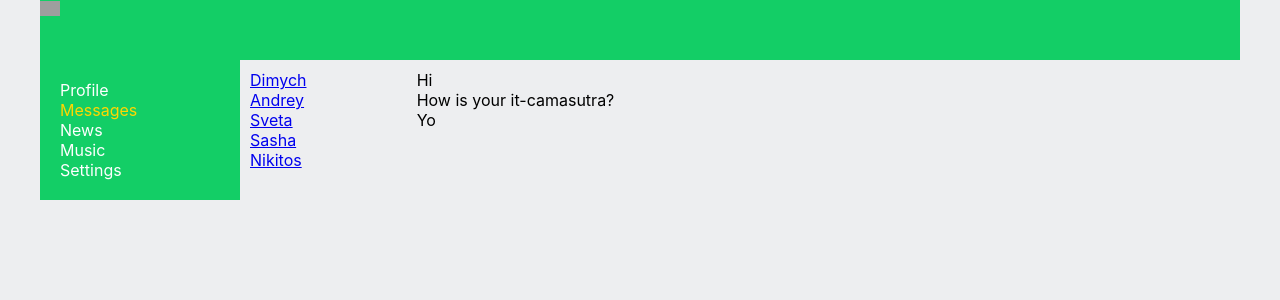
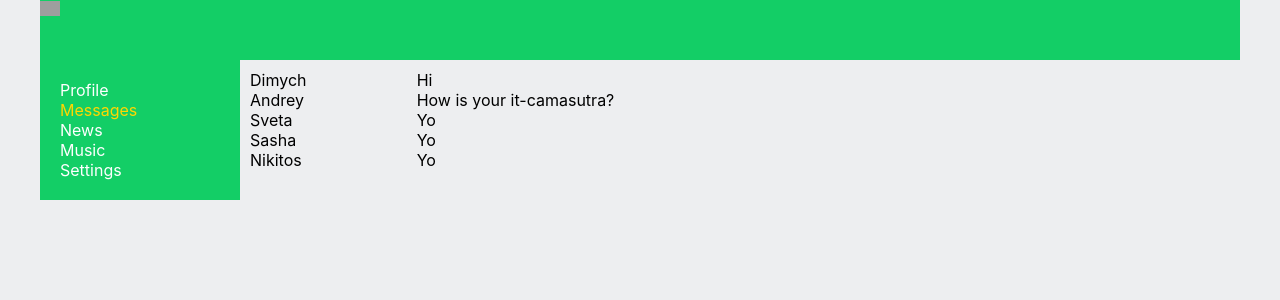
Before and after one commit to NikiShmyaps/Social-network-with-IT-KAMASUTRA, a React (Create React App) app in the folder social-network/: page /dialogs in a window 1280 px wide. Shown: the top 300 px of the page. Built offline with nearby package versions, Linux system fonts and the light colour scheme; grey boxes are pictures that could not be loaded.

Commit message:
Function map

```diff
--- a/social-network/src/components/Dialogs/Dialogs.jsx
+++ b/social-network/src/components/Dialogs/Dialogs.jsx
@@ -17,19 +17,38 @@ const Message = (props) => {
 }
 
 const Dialogs = (props) => {
+
+  let dialogs = [
+    {id:1, name: "Dimych"},
+    {id:2, name: "Andrey"},
+    {id:3, name: "Sveta"},
+    {id:4, name: "Sasha"},
+    {id:5, name: "Nikitos"}
+  ];
+
+  let messages = [
+    {id:1, message: "Hi"},
+    {id:2, message: "How is your it-camasutra?"},
+    {id:3, message: "Yo"},
+    {id:4, message: "Yo"},
+    {id:5, message: "Yo"}
+  ];
+
+  let dialogsElements = dialogs.map (
+    dialog => <DialogItem name={dialog.name} id={dialog.id}/>
+  );
+
+  let messagesElements = messages.map (
+    message => <Message message={message.message} id={message.id}/>
+  )
+
   return (
     <div className={classes.dialogs}>
       <div className={classes.dialogsItems}>
-        <DialogItem name="Dimych" id="1"/>
-        <DialogItem name="Andrey" id="2"/>
-        <DialogItem name="Sveta" id="3"/>
-        <DialogItem name="Sasha" id="4"/>
-        <DialogItem name="Nikitos" id="5"/>
+        {dialogsElements}
       </div>
       <div className={classes.messages}>
-        <Message message="Hi"/>
-        <Message message="How is your it-camasutra?"/>
-        <Message message="Yo"/>
+        {messagesElements}
       </div>
     </div>
   )
--- a/social-network/src/components/Dialogs/Dialogs.module.css
+++ b/social-network/src/components/Dialogs/Dialogs.module.css
@@ -7,12 +7,13 @@
   padding: 10px;
 }
 
-.dialog {
-
+.dialog a{
+  color: black;
+  text-decoration: none;
 }
 
 .active {
-  color: gold;
+  color: gold !important;
 }
 
 .messages {
--- a/social-network/src/components/Profile/MyPost/MyPosts.jsx
+++ b/social-network/src/components/Profile/MyPost/MyPosts.jsx
@@ -3,6 +3,16 @@ import classes from './MyPosts.module.css';
 import Post from './Post/Post';
 
 const MyPosts = () => {
+
+  let posts = [
+    {id:1, post: "Hi, how are you?", likeCount: 12},
+    {id:2, post: "It's my first post.", likeCount: 1}
+  ];
+
+  let postsElements = posts.map (
+    post => <Post message={post.post} likeCount={post.likeCount} id={post.id}/>
+  )
+
   return (
     <div className={classes.postsBlock}>
       <h3>My posts</h3>
@@ -10,8 +20,7 @@ const MyPosts = () => {
         <div><textarea></textarea></div>
         <div><button>New post</button></div>
         <div className={classes.posts}>
-          <Post message="Hi, how are you?" likeCount="15"/>
-          <Post message="It's my first post." likeCount="5"/>
+          {postsElements}
         </div>
       </div>
     </div>
```
